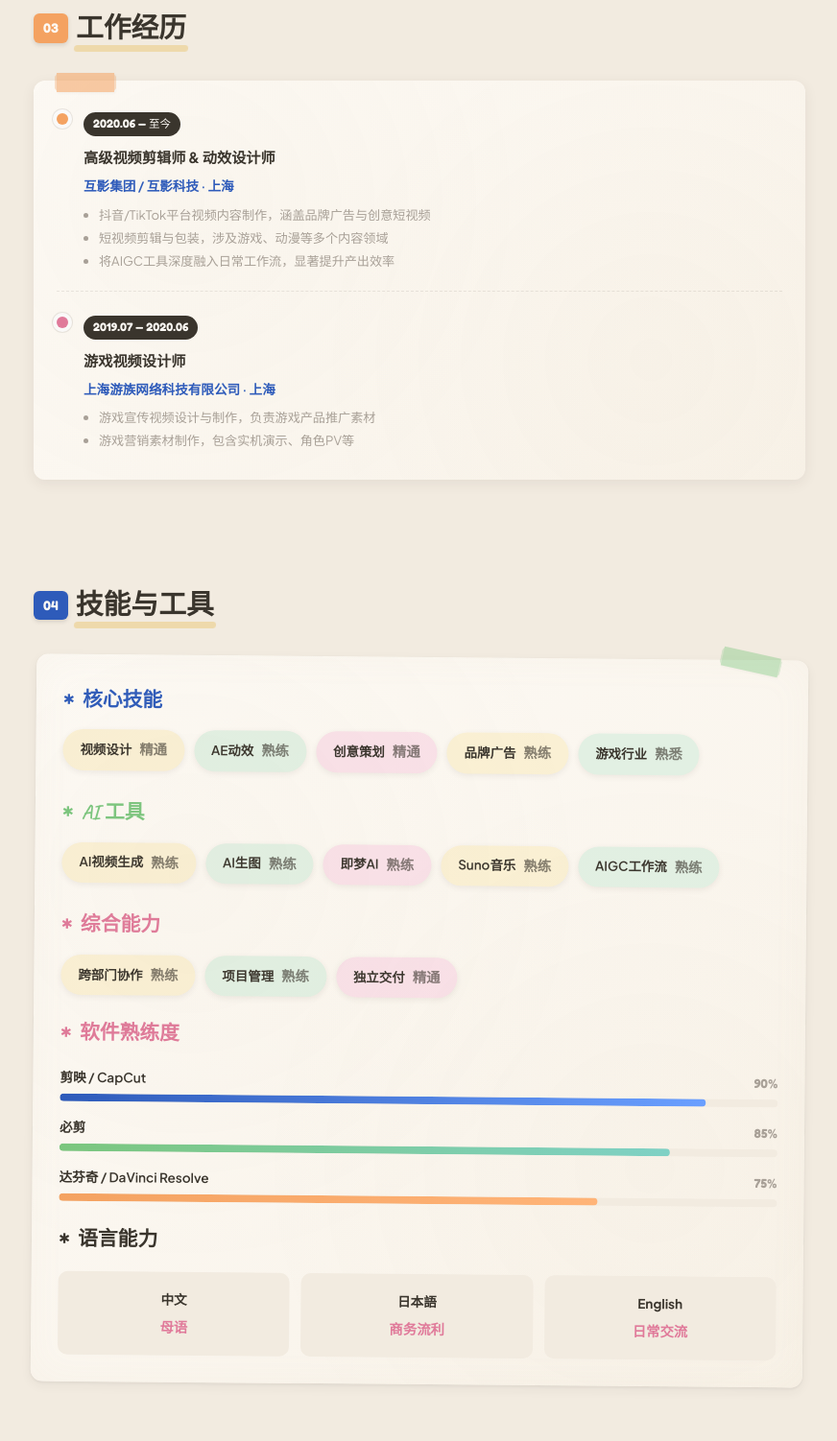
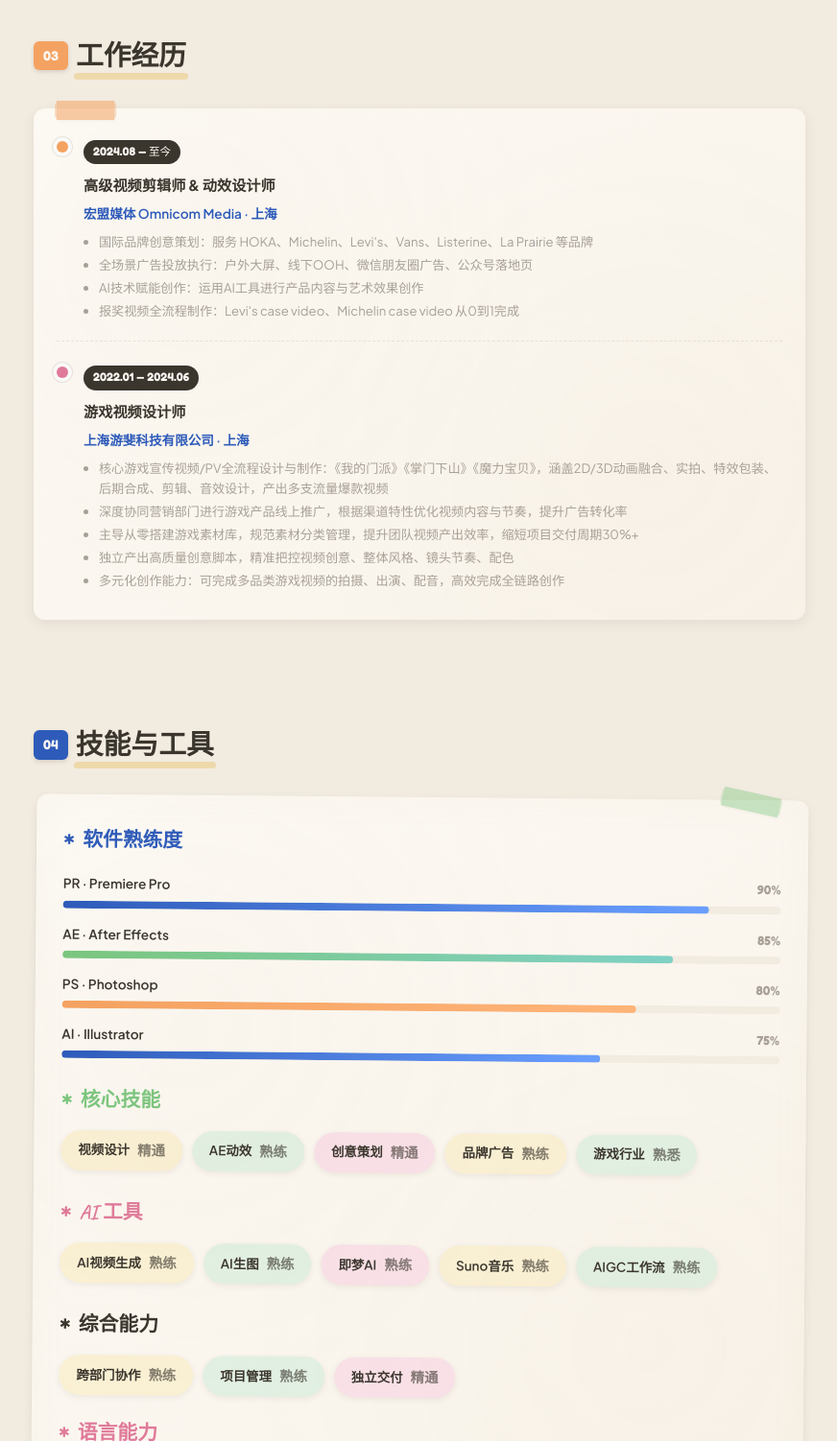
Before and after one commit to zhongyuling832-jpg/resume-portfolio, a plain HTML site: page index.html in a window 1280 px wide. Shown: the part 1915-3417 px from the top of the page at 96% size, without its empty margins (203-1075 px from the left). Drawn offline with Linux system fonts and the light colour scheme.

Commit message:
Fix work experience: Omnicom + Youfei, move software to top, Adobe tools, languages

```diff
--- a/index.html
+++ b/index.html
@@ -730,9 +730,9 @@
                         <div class="about-row"><span class="label" data-zh="姓名" data-en="Name">姓名</span><span class="value" data-zh="钟毓灵" data-en="Zhong Yuling">钟毓灵</span></div>
                         <div class="about-row"><span class="label" data-zh="学历" data-en="Education">学历</span><span class="value" data-zh="硕士 · 日本京都情报大学院大学" data-en="MA · Kyoto College of Informatics, Japan">硕士 · 日本京都情报大学院大学</span></div>
                         <div class="about-row"><span class="label" data-zh="城市" data-en="City">城市</span><span class="value" data-zh="上海" data-en="Shanghai">上海</span></div>
-                        <div class="about-row"><span class="label" data-zh="经验" data-en="Experience">经验</span><span class="value" data-zh="4年以上" data-en="4+ Years">4年以上</span></div>
+                        <div class="about-row"><span class="label" data-zh="经验" data-en="Experience">经验</span><span class="value" data-zh="3年以上" data-en="3+ Years">3年以上</span></div>
                     </div>
-                    <p class="about-summary" data-zh="拥有数字媒体艺术与动画IT硕士背景，具备4年以上视频设计经验，深耕品牌广告与游戏行业。擅长从创意策划到成片的全流程制作，熟练掌握即梦、Suno等主流AI生图、生视频、音乐技术，能够将AIGC工具深度融入工作流以提升产出效率。" data-en="With an MA in Digital Media Art & Animation IT and 4+ years of video design experience, I specialize in brand advertising and gaming industry projects. Skilled in end-to-end production from creative planning to final delivery, proficient in AI tools including Jimeng and Suno for image, video, and music generation, integrating AIGC workflows to boost production efficiency.">拥有数字媒体艺术与动画IT硕士背景，具备4年以上视频设计经验，深耕品牌广告与游戏行业。擅长从创意策划到成片的全流程制作，熟练掌握即梦、Suno等主流AI生图、生视频、音乐技术，能够将AIGC工具深度融入工作流以提升产出效率。</p>
+                    <p class="about-summary" data-zh="拥有数字媒体艺术与动画IT硕士背景，具备3年以上视频设计经验，深耕品牌广告与游戏行业。曾服务 HOKA、Michelin、Levi's、Vans 等国际品牌，擅长从创意策划到成片的全流程制作，熟练掌握即梦、Suno等主流AI生图、生视频、音乐技术，能够将AIGC工具深度融入工作流以提升产出效率。" data-en="With an MA in Digital Media Art & Animation IT and 3+ years of video design experience, I specialize in brand advertising and gaming. Previously served international brands including HOKA, Michelin, Levi's, and Vans. Skilled in end-to-end production from creative planning to final delivery, proficient in AI tools for image, video, and music generation, integrating AIGC workflows to boost production efficiency.">拥有数字媒体艺术与动画IT硕士背景，具备3年以上视频设计经验，深耕品牌广告与游戏行业。曾服务 HOKA、Michelin、Levi's、Vans 等国际品牌，擅长从创意策划到成片的全流程制作，熟练掌握即梦、Suno等主流AI生图、生视频、音乐技术，能够将AIGC工具深度融入工作流以提升产出效率。</p>
                     <div class="about-tags">
                         <span data-zh="创意策划" data-en="Creative Planning">创意策划</span>
                         <span data-zh="视觉把控" data-en="Visual Direction">视觉把控</span>
@@ -788,14 +788,15 @@
                     <div class="timeline-item">
                         <div class="timeline-dot orange"></div>
                         <div class="timeline-content">
-                            <span class="timeline-date" data-zh="2020.06 — 至今" data-en="2020.06 — Present">2020.06 — 至今</span>
+                            <span class="timeline-date" data-zh="2024.08 — 至今" data-en="2024.08 — Present">2024.08 — 至今</span>
                             <h4 data-zh="高级视频剪辑师 & 动效设计师" data-en="Senior Video Editor & Motion Designer">高级视频剪辑师 & 动效设计师</h4>
-                            <p class="timeline-org" data-zh="互影集团 / 互影科技 · 上海" data-en="Huying Group / Huying Tech · Shanghai">互影集团 / 互影科技 · 上海</p>
+                            <p class="timeline-org" data-zh="宏盟媒体 Omnicom Media · 上海" data-en="Omnicom Media · Shanghai">宏盟媒体 Omnicom Media · 上海</p>
                             <div class="timeline-desc">
                                 <ul>
-                                    <li data-zh="抖音/TikTok平台视频内容制作，涵盖品牌广告与创意短视频" data-en="Produce video content for TikTok/Douyin, covering brand ads and creative short videos">抖音/TikTok平台视频内容制作，涵盖品牌广告与创意短视频</li>
-                                    <li data-zh="短视频剪辑与包装，涉及游戏、动漫等多个内容领域" data-en="Short video editing and packaging across gaming, anime, and other content domains">短视频剪辑与包装，涉及游戏、动漫等多个内容领域</li>
-                                    <li data-zh="将AIGC工具深度融入日常工作流，显著提升产出效率" data-en="Integrate AIGC tools into daily workflows to significantly boost production efficiency">将AIGC工具深度融入日常工作流，显著提升产出效率</li>
+                                    <li data-zh="国际品牌创意策划：服务 HOKA、Michelin、Levi's、Vans、Listerine、La Prairie 等品牌" data-en="International brand creative planning: HOKA, Michelin, Levi's, Vans, Listerine, La Prairie">国际品牌创意策划：服务 HOKA、Michelin、Levi's、Vans、Listerine、La Prairie 等品牌</li>
+                                    <li data-zh="全场景广告投放执行：户外大屏、线下OOH、微信朋友圈广告、公众号落地页" data-en="Omni-channel ad placement: outdoor screens, OOH, WeChat Moments ads, official account landing pages">全场景广告投放执行：户外大屏、线下OOH、微信朋友圈广告、公众号落地页</li>
+                                    <li data-zh="AI技术赋能创作：运用AI工具进行产品内容与艺术效果创作" data-en="AI-empowered creation: using AI tools for product content and artistic effects">AI技术赋能创作：运用AI工具进行产品内容与艺术效果创作</li>
+                                    <li data-zh="报奖视频全流程制作：Levi's case video、Michelin case video 从0到1完成" data-en="End-to-end award submission video production: Levi's and Michelin case videos from scratch">报奖视频全流程制作：Levi's case video、Michelin case video 从0到1完成</li>
                                 </ul>
                             </div>
                         </div>
@@ -803,13 +804,16 @@
                     <div class="timeline-item">
                         <div class="timeline-dot rose"></div>
                         <div class="timeline-content">
-                            <span class="timeline-date" data-zh="2019.07 — 2020.06" data-en="2019.07 — 2020.06">2019.07 — 2020.06</span>
+                            <span class="timeline-date" data-zh="2022.01 — 2024.06" data-en="2022.01 — 2024.06">2022.01 — 2024.06</span>
                             <h4 data-zh="游戏视频设计师" data-en="Game Video Designer">游戏视频设计师</h4>
-                            <p class="timeline-org" data-zh="上海游族网络科技有限公司 · 上海" data-en="Shanghai Youzu Interactive · Shanghai">上海游族网络科技有限公司 · 上海</p>
+                            <p class="timeline-org" data-zh="上海游斐科技有限公司 · 上海" data-en="Shanghai Youfei Technology · Shanghai">上海游斐科技有限公司 · 上海</p>
                             <div class="timeline-desc">
                                 <ul>
-                                    <li data-zh="游戏宣传视频设计与制作，负责游戏产品推广素材" data-en="Design and produce game promotional videos, responsible for game product marketing materials">游戏宣传视频设计与制作，负责游戏产品推广素材</li>
-                                    <li data-zh="游戏营销素材制作，包含实机演示、角色PV等" data-en="Produce game marketing materials including gameplay demos and character PVs">游戏营销素材制作，包含实机演示、角色PV等</li>
+                                    <li data-zh="核心游戏宣传视频/PV全流程设计与制作：《我的门派》《掌门下山》《魔力宝贝》，涵盖2D/3D动画融合、实拍、特效包装、后期合成、剪辑、音效设计，产出多支流量爆款视频" data-en="Full-process design and production of game promo videos/PVs for 'My Sect', 'Sect Leader Descends', 'Cross Gate', covering 2D/3D animation, live-action, VFX, compositing, editing, sound design; produced multiple viral videos">核心游戏宣传视频/PV全流程设计与制作：《我的门派》《掌门下山》《魔力宝贝》，涵盖2D/3D动画融合、实拍、特效包装、后期合成、剪辑、音效设计，产出多支流量爆款视频</li>
+                                    <li data-zh="深度协同营销部门进行游戏产品线上推广，根据渠道特性优化视频内容与节奏，提升广告转化率" data-en="Deeply collaborated with marketing for online game promotion; optimized video content and pacing by channel characteristics to improve ad conversion rates">深度协同营销部门进行游戏产品线上推广，根据渠道特性优化视频内容与节奏，提升广告转化率</li>
+                                    <li data-zh="主导从零搭建游戏素材库，规范素材分类管理，提升团队视频产出效率，缩短项目交付周期30%+" data-en="Led building of game asset library from scratch; standardized asset management; improved team efficiency, reducing project delivery cycle by 30%+">主导从零搭建游戏素材库，规范素材分类管理，提升团队视频产出效率，缩短项目交付周期30%+</li>
+                                    <li data-zh="独立产出高质量创意脚本，精准把控视频创意、整体风格、镜头节奏、配色" data-en="Independently produced high-quality creative scripts; precisely controlled video creativity, overall style, shot rhythm, and color grading">独立产出高质量创意脚本，精准把控视频创意、整体风格、镜头节奏、配色</li>
+                                    <li data-zh="多元化创作能力：可完成多品类游戏视频的拍摄、出演、配音，高效完成全链路创作" data-en="Versatile creation: handled filming, acting, and voice-over for multi-genre game videos; efficiently completed full-chain creation">多元化创作能力：可完成多品类游戏视频的拍摄、出演、配音，高效完成全链路创作</li>
                                 </ul>
                             </div>
                         </div>
@@ -827,6 +831,39 @@
             <div class="skills-card paper">
                 <div class="tape"></div>
                 <div class="skills-wrap">
+                    <div class="skill-group">
+                        <h3 data-zh="软件熟练度" data-en="Software Proficiency">软件熟练度</h3>
+                        <div class="software-grid">
+                            <div class="software-item">
+                                <div class="software-row">
+                                    <span class="software-name" data-zh="PR · Premiere Pro" data-en="PR · Premiere Pro">PR · Premiere Pro</span>
+                                    <span class="software-pct">90%</span>
+                                </div>
+                                <div class="software-bar"><div class="software-fill blue" style="width:90%"></div></div>
+                            </div>
+                            <div class="software-item">
+                                <div class="software-row">
+                                    <span class="software-name" data-zh="AE · After Effects" data-en="AE · After Effects">AE · After Effects</span>
+                                    <span class="software-pct">85%</span>
+                                </div>
+                                <div class="software-bar"><div class="software-fill green" style="width:85%"></div></div>
+                            </div>
+                            <div class="software-item">
+                                <div class="software-row">
+                                    <span class="software-name" data-zh="PS · Photoshop" data-en="PS · Photoshop">PS · Photoshop</span>
+                                    <span class="software-pct">80%</span>
+                                </div>
+                                <div class="software-bar"><div class="software-fill orange" style="width:80%"></div></div>
+                            </div>
+                            <div class="software-item">
+                                <div class="software-row">
+                                    <span class="software-name" data-zh="AI · Illustrator" data-en="AI · Illustrator">AI · Illustrator</span>
+                                    <span class="software-pct">75%</span>
+                                </div>
+                                <div class="software-bar"><div class="software-fill blue" style="width:75%"></div></div>
+                            </div>
+                        </div>
+                    </div>
                     <div class="skill-group">
                         <h3 data-zh="核心技能" data-en="Core Skills">核心技能</h3>
                         <div class="skill-list">
@@ -858,42 +895,11 @@
                 </div>
 
                 <div class="skill-group" style="margin-top:20px;">
-                    <h3 data-zh="软件熟练度" data-en="Software Proficiency">软件熟练度</h3>
-                    <div class="software-grid">
-                        <div class="software-item">
-                            <div class="software-row">
-                                <span class="software-name" data-zh="剪映 / CapCut" data-en="CapCut">剪映 / CapCut</span>
-                                <span class="software-pct">90%</span>
-                            </div>
-                            <div class="software-bar"><div class="software-fill blue" style="width:90%"></div></div>
-                        </div>
-                        <div class="software-item">
-                            <div class="software-row">
-                                <span class="software-name" data-zh="必剪" data-en="Bicut">必剪</span>
-                                <span class="software-pct">85%</span>
-                            </div>
-                            <div class="software-bar"><div class="software-fill green" style="width:85%"></div></div>
-                        </div>
-                        <div class="software-item">
-                            <div class="software-row">
-                                <span class="software-name" data-zh="达芬奇 / DaVinci Resolve" data-en="DaVinci Resolve">达芬奇 / DaVinci Resolve</span>
-                                <span class="software-pct">75%</span>
-                            </div>
-                            <div class="software-bar"><div class="software-fill orange" style="width:75%"></div></div>
-                        </div>
-                    </div>
-                </div>
-
-                <div class="skill-group" style="margin-top:20px;">
                     <h3 data-zh="语言能力" data-en="Languages">语言能力</h3>
-                    <div class="lang-grid">
-                        <div class="lang-item">
-                            <p class="lang-name" data-zh="中文" data-en="Chinese">中文</p>
-                            <p class="lang-level" data-zh="母语" data-en="Native">母语</p>
-                        </div>
+                    <div class="lang-grid" style="grid-template-columns:repeat(2,1fr);">
                         <div class="lang-item">
                             <p class="lang-name" data-zh="日本語" data-en="Japanese">日本語</p>
-                            <p class="lang-level" data-zh="商务流利" data-en="Business Fluent">商务流利</p>
+                            <p class="lang-level" data-zh="商务日本語" data-en="Business Japanese">商务日本語</p>
                         </div>
                         <div class="lang-item">
                             <p class="lang-name" data-zh="English" data-en="English">English</p>
```
